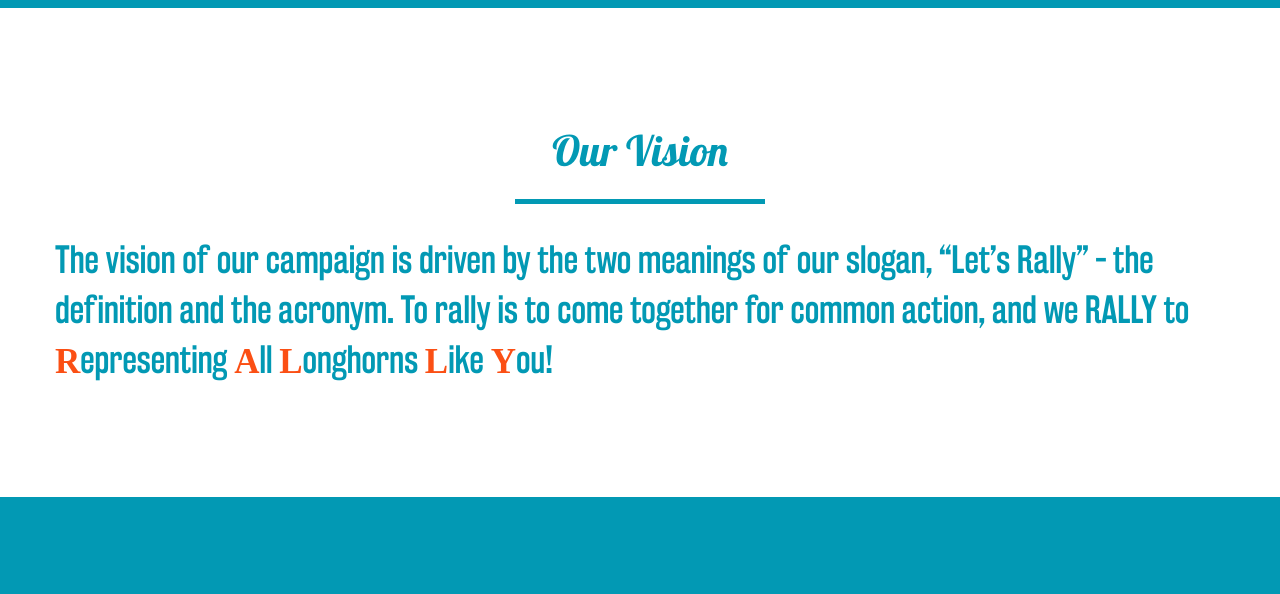
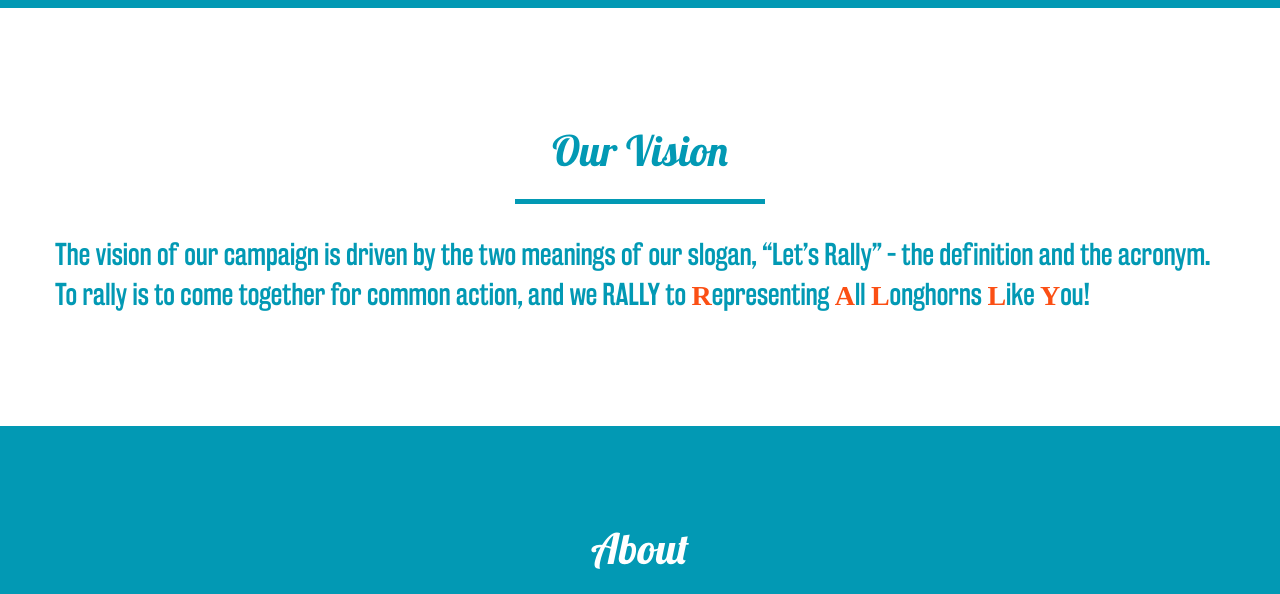
Before and after one commit to alejandrinamicky/alejandrinamicky.github.io, a plain HTML site: page index.html in a window 1280 px wide. Shown: the part 840-1434 px from the top of the page. Drawn offline with nearby package versions, Linux system fonts and the light colour scheme; a script that the page names is missing; a web font is replaced by a local one.

Commit message:
text size

```diff
--- a/css/freelancer.css
+++ b/css/freelancer.css
@@ -249,7 +249,7 @@ strong{
   font-size: 150%;
 }
 #visionP{
-  font-size: 35px;
+  font-size: 200%;
 }
 #Platform .portfolio-item {
   margin: 0 0 15px;
```
